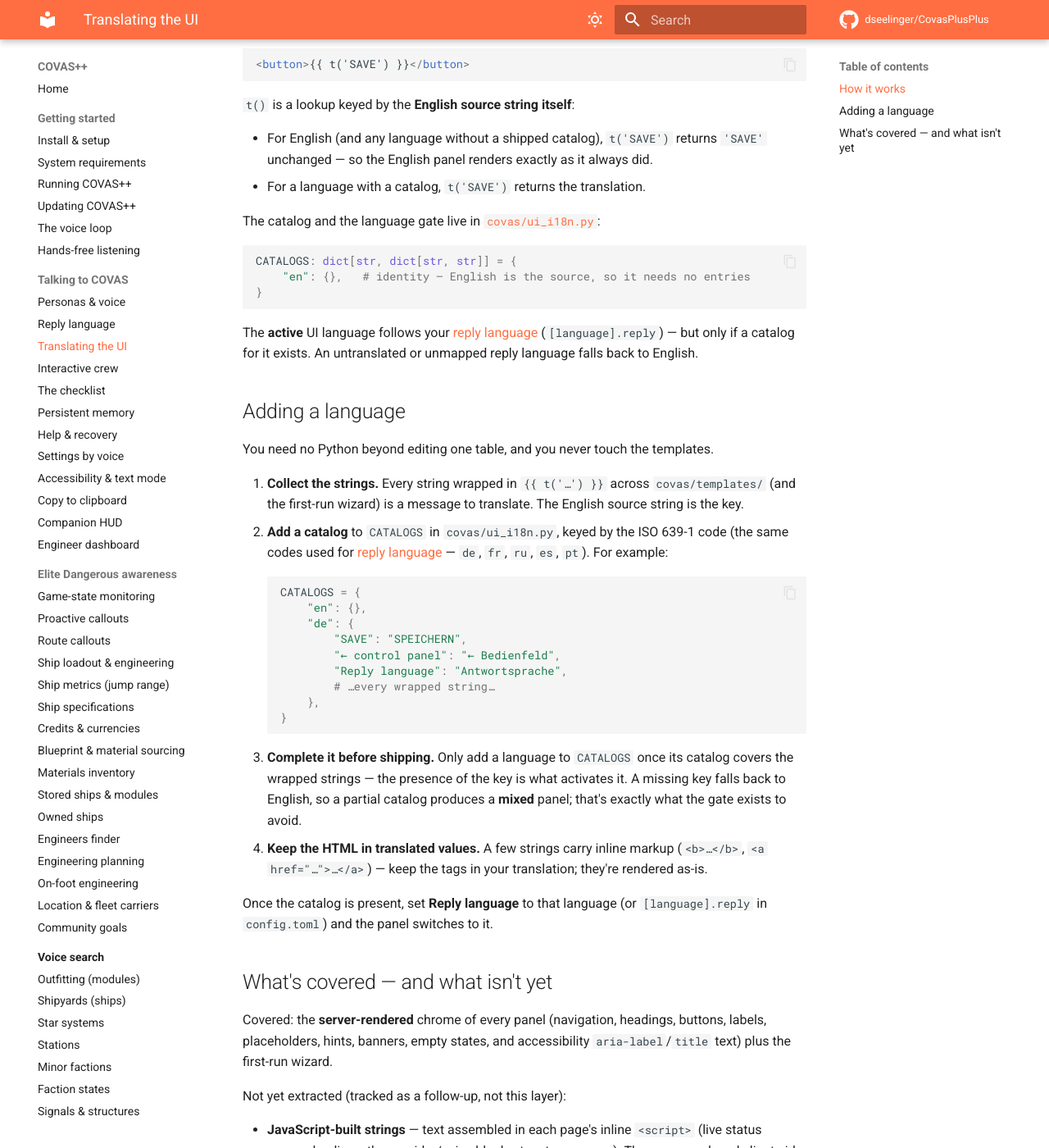
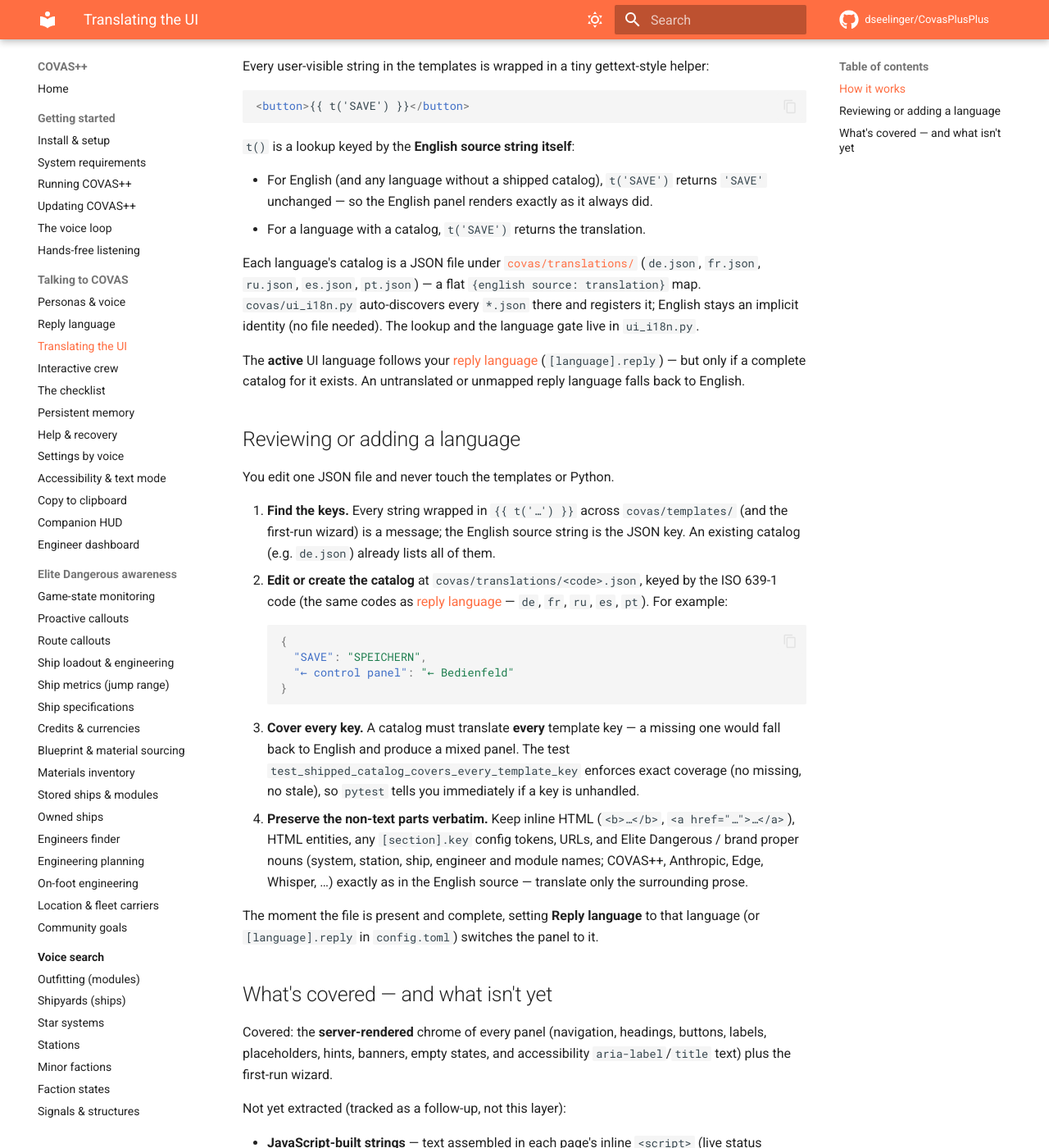
Before and after one commit to dseelinger/CovasPlusPlus, an MkDocs documentation site: the page built from docs/using/translating-the-ui.md, in a window 1280 px wide and 1400 px high, scrolled down 475 px. Shown: the whole window at 82% size. Built offline with MkDocs 1.6.1 and Material for MkDocs 9.7.7, drawn with Linux system fonts in a browser that asks for light colours; comment, search, counter and statistics services are not loaded; some of the changed text lies outside the part shown.

Commit message:
docs(i18n): document the five curated UI translations (#196)
- language.md: the control panel is now translated into de/fr/ru/es/pt
  (machine-translated, native review pending); English unaffected.
- translating-the-ui.md: describe the covas/translations/*.json catalog
  format, the exact-coverage gate/test, and what to preserve verbatim.
- MANUAL_TESTS.md: add a "renders fully in German, no English fallthrough"
  check (+ spot-check the other four); update the English-baseline check.
- DESIGN_AND_ROADMAP.md §7: layer 2 now covers the curated set end to end;
  remaining work is native review + the JS/schema follow-up.

Co-Authored-By: Claude Opus 4.8 <noreply@anthropic.com>

````diff
--- a/docs/using/translating-the-ui.md
+++ b/docs/using/translating-the-ui.md
@@ -1,15 +1,15 @@
 # Translating the control panel
 
 The web control panel's text is **extracted for translation** (issue #196, layer 2 of the
-[localization epic](language.md)). Today COVAS++ ships the **English baseline** only — the
-mechanism is in place so a translator can add a language without touching templates or Python
-logic.
+[localization epic](language.md)). COVAS++ ships the **English baseline** plus complete catalogs for
+the five curated languages — German, French, Russian, Spanish and Portuguese. Those five are
+**machine-translated (LLM) and awaiting native-speaker review**; the mechanism lets a translator
+review or replace any catalog without touching templates or Python logic.
 
-!!! note "Why English-only for now"
+!!! note "Complete-catalog gate"
     A half-translated panel is more confusing than an honestly English one, so a language is
-    **gated off until its catalog is complete**. Shipping the extraction mechanism first means the
-    strings are ready to translate; it does **not** mean COVAS auto-translates them (it never
-    machine-translates the UI).
+    **only activated once its catalog covers every string** (enforced by a test). A language you
+    have no complete catalog for falls back to a fully-English panel — never a mix.
 
 ## How it works
 
@@ -25,47 +25,44 @@ Every user-visible string in the templates is wrapped in a tiny gettext-style he
   — so the English panel renders exactly as it always did.
 - For a language with a catalog, `t('SAVE')` returns the translation.
 
-The catalog and the language gate live in [`covas/ui_i18n.py`](https://github.com/dseelinger/CovasPlusPlus/blob/main/covas/ui_i18n.py):
-
-```python
-CATALOGS: dict[str, dict[str, str]] = {
-    "en": {},   # identity — English is the source, so it needs no entries
-}
-```
+Each language's catalog is a JSON file under
+[`covas/translations/`](https://github.com/dseelinger/CovasPlusPlus/blob/main/covas/translations)
+(`de.json`, `fr.json`, `ru.json`, `es.json`, `pt.json`) — a flat `{english source: translation}`
+map. `covas/ui_i18n.py` auto-discovers every `*.json` there and registers it; English stays an
+implicit identity (no file needed). The lookup and the language gate live in `ui_i18n.py`.
 
 The **active** UI language follows your [reply language](language.md) (`[language].reply`) — but
-only if a catalog for it exists. An untranslated or unmapped reply language falls back to English.
+only if a complete catalog for it exists. An untranslated or unmapped reply language falls back to
+English.
 
-## Adding a language
+## Reviewing or adding a language
 
-You need no Python beyond editing one table, and you never touch the templates.
+You edit one JSON file and never touch the templates or Python.
 
-1. **Collect the strings.** Every string wrapped in `{{ t('…') }}` across `covas/templates/` (and
-   the first-run wizard) is a message to translate. The English source string is the key.
-2. **Add a catalog** to `CATALOGS` in `covas/ui_i18n.py`, keyed by the ISO 639-1 code (the same
-   codes used for [reply language](language.md) — `de`, `fr`, `ru`, `es`, `pt`). For example:
+1. **Find the keys.** Every string wrapped in `{{ t('…') }}` across `covas/templates/` (and the
+   first-run wizard) is a message; the English source string is the JSON key. An existing catalog
+   (e.g. `de.json`) already lists all of them.
+2. **Edit or create the catalog** at `covas/translations/<code>.json`, keyed by the ISO 639-1 code
+   (the same codes as [reply language](language.md) — `de`, `fr`, `ru`, `es`, `pt`). For example:
 
-    ```python
-    CATALOGS = {
-        "en": {},
-        "de": {
-            "SAVE": "SPEICHERN",
-            "← control panel": "← Bedienfeld",
-            "Reply language": "Antwortsprache",
-            # …every wrapped string…
-        },
+    ```json
+    {
+      "SAVE": "SPEICHERN",
+      "← control panel": "← Bedienfeld"
     }
     ```
 
-3. **Complete it before shipping.** Only add a language to `CATALOGS` once its catalog covers the
-   wrapped strings — the presence of the key is what activates it. A missing key falls back to
-   English, so a partial catalog produces a **mixed** panel; that's exactly what the gate exists to
-   avoid.
-4. **Keep the HTML in translated values.** A few strings carry inline markup (`<b>…</b>`,
-   `<a href="…">…</a>`) — keep the tags in your translation; they're rendered as-is.
+3. **Cover every key.** A catalog must translate **every** template key — a missing one would fall
+   back to English and produce a mixed panel. The test
+   `test_shipped_catalog_covers_every_template_key` enforces exact coverage (no missing, no stale),
+   so `pytest` tells you immediately if a key is unhandled.
+4. **Preserve the non-text parts verbatim.** Keep inline HTML (`<b>…</b>`, `<a href="…">…</a>`),
+   HTML entities, any `[section].key` config tokens, URLs, and Elite Dangerous / brand proper nouns
+   (system, station, ship, engineer and module names; COVAS++, Anthropic, Edge, Whisper, …) exactly
+   as in the English source — translate only the surrounding prose.
 
-Once the catalog is present, set **Reply language** to that language (or `[language].reply` in
-`config.toml`) and the panel switches to it.
+The moment the file is present and complete, setting **Reply language** to that language (or
+`[language].reply` in `config.toml`) switches the panel to it.
 
 ## What's covered — and what isn't yet
 
````
Also changed, not shown: DESIGN_AND_ROADMAP.md (+12 -6 lines), MANUAL_TESTS.md (+2 -1 lines), docs/using/language.md (+6 -3 lines).
